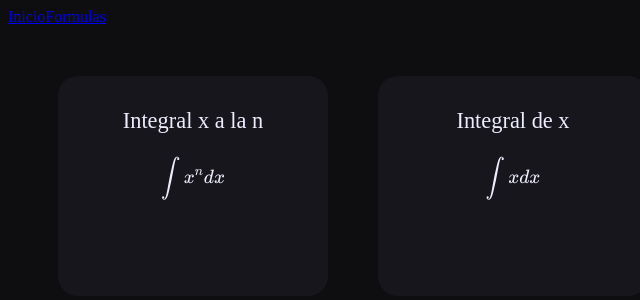
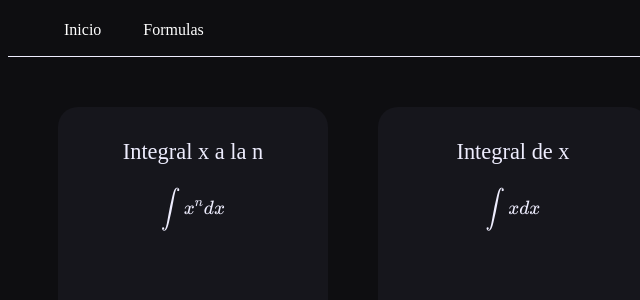
Before and after one commit to CAJMA1/Integral, a React (Vite) app: page /formulas in a window 1280 px wide. Shown: the top 300 px of the page, without its empty margins (0-640 px from the left). Built offline with nearby package versions, Linux system fonts and the light colour scheme.

Commit message:
Added home and sligth style changes

```diff
--- a/src/App.jsx
+++ b/src/App.jsx
@@ -1,14 +1,15 @@
 import { Route, Routes } from "react-router"
 import { Layout } from "./pages/Layout"
 import { Formulas } from "./pages/Formulas"
-
+import { Home } from "./pages/Home"
 export function App() {
 
   return (
     <>
       <Routes>
         <Route path="/" element={<Layout />}>
-        <Route path="/formulas" element={<Formulas />}></Route>
+        <Route index element={ <Home />}/>
+        <Route path="/formulas" element={<Formulas />} />
         </Route>
       </Routes>
     </>
--- a/src/css/main.css
+++ b/src/css/main.css
@@ -1,12 +1,12 @@
-body{
+body {
   background-color: #0e0e11;
-    color: #EEEDFE;
+  color: #eeedfe;
 }
-.target{
+.target {
   display: flex;
   flex-direction: row;
 }
-.target-container{
+.target-container {
   padding: 10px;
   margin-top: 50px;
   margin-left: 50px;
@@ -17,10 +17,40 @@ body{
   text-align: center;
   transition: all 0.5s ease-in-out;
 }
-.target-container:hover{
+.target-container:hover {
+  scale: calc(1.03);
   background-color: #2d2d2d;
+  box-shadow: 1px 1px 10px 1px #494955;
   cursor: pointer;
 }
-.text-target{
+.text-target {
   font-size: 1.4rem;
 }
+.navbar-main {
+  width: 100dvw;
+  height: 5dvh;
+  border-bottom: 1px solid #eeedfe;
+}
+.navbar-main ul {
+  text-decoration: none;
+  overflow: hidden;
+  list-style: none;
+  display: flex;
+  flex-direction: row;
+  gap: 10px;
+}
+.navbar-main ul li {
+  float: left;
+}
+.navbar-main ul li a {
+  display: block;
+  color: white;
+  text-align: center;
+  padding: 5px 16px;
+  text-decoration: none;
+  transition: all 0.6s ease-in-out;
+}
+.navbar-main ul li a:hover {
+  text-decoration: underline;
+  font-size: 17px;
+}
--- a/src/main.jsx
+++ b/src/main.jsx
@@ -2,7 +2,6 @@ import { BrowserRouter } from 'react-router'
 import { createRoot } from 'react-dom/client'
 import { App } from "./App.jsx"
 import "./css/main.css"
-import 'katex/dist/katex.min.css';
 createRoot(document.getElementById('root')).render(
   <BrowserRouter>
     <App />
--- /dev/null
+++ b/src/pages/Home.jsx
@@ -0,0 +1,8 @@
+
+export function Home(){
+    return(
+        <>
+         <h1>Calculadora de integrales</h1>
+        </>
+    )
+}
--- a/src/pages/Layout.jsx
+++ b/src/pages/Layout.jsx
@@ -2,10 +2,13 @@ import { Outlet, Link } from "react-router";
 export function Layout(){
     return(
         <>
-         <nav>
-            <Link to="/">Inicio</Link>
-            <Link to="/formulas">Formulas</Link>
+         <nav className="navbar-main">
+            <ul>
+                <li><Link to="/">Inicio</Link></li>
+                <li><Link to="/formulas">Formulas</Link></li>
+            </ul>
          </nav>
+
          <main>
             <Outlet />
          </main>
```
Lines whose indentation alone changed are shown as unchanged.
